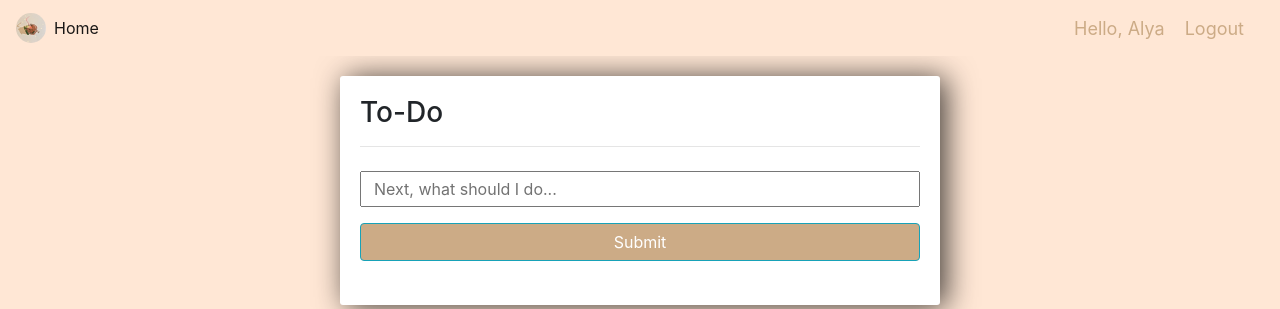
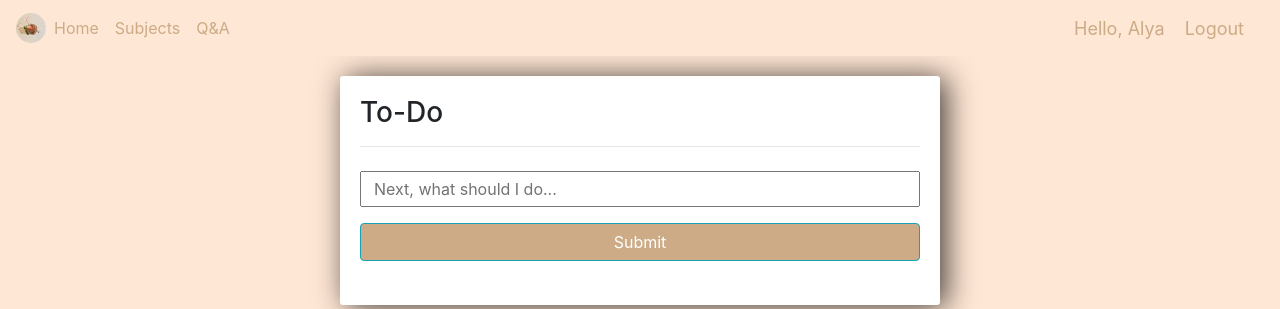
Before and after one commit to alyaafifahazmi/To-do-List-with-Django, a Django app: page / in a window 1280 px wide. Shown: the top 309 px of the page. Run offline with Django 3.2, Linux system fonts and the light colour scheme; a user stored in the database is signed in; data comes from the database, SQL or seed files in the repository; some libraries are stand-ins or nearby versions.

Commit message:
add pages

```diff
--- /dev/null
+++ b/tasks/templates/tasks/forum.html
@@ -0,0 +1 @@
+<h3>This is question and answer page</h3>
--- a/tasks/templates/tasks/list.html
+++ b/tasks/templates/tasks/list.html
@@ -42,36 +42,9 @@
 
 </style>
 
-<!--To style Hello, username-->
-<style>
-  .hello-msg{
-    font-size: 18px;
-    color: #fff;
-    margin-right: 20px;
-    text-transform: capitalize;
-  }
-</style>
+<body>
+  {% include 'tasks/navbar.html' %}
 
-{% load static %}
-
-<!--NavBar-->
-<nav class="navbar navbar-expand-lg navbar-light" style="background-color: #ffe7d5;">
-	<img src="{% static 'images/logo.jpg' %}" class="rounded-circle" width='30' height='30'>
-    <button class="navbar-toggler" type="button" data-toggle="collapse" data-target="#navbarNav" aria-controls="navbarNav" aria-expanded="false" aria-label="Toggle navigation">
-      <span class="navbar-toggler-icon"></span>
-    </button>
-    <div class="collapse navbar-collapse" id="navbarNav">
-      <ul class="navbar-nav">
-        <li class="nav-item active">
-          <a class="nav-link" href="{% url 'list' %}">Home</a>
-        </li>
-      </ul>
-    </div>
-
-    <span class="hello-msg" style='color: #ccab86'>Hello, {{request.user }} </span>
-    <span><a class="hello-msg" href ="{% url 'logout' %}" style='color: #ccab86'>Logout</a></span>
-
-</nav>
 
   <!--Todo list-->
 <div class = 'center-column'>
@@ -99,3 +72,5 @@
             </div>
         {% endfor %}
 </div>
+
+</body>
--- /dev/null
+++ b/tasks/templates/tasks/navbar.html
@@ -0,0 +1,36 @@
+<!--To style Hello, username-->
+<style>
+    .hello-msg{
+      font-size: 18px;
+      color: #fff;
+      margin-right: 20px;
+      text-transform: capitalize;
+    }
+  </style>
+
+  {% load static %}
+
+  <!--NavBar-->
+  <nav class="navbar navbar-expand-lg navbar-light" style="background-color: #ffe7d5;">
+      <img src="{% static 'images/logo.jpg' %}" class="rounded-circle" width='30' height='30'>
+      <button class="navbar-toggler" type="button" data-toggle="collapse" data-target="#navbarNav" aria-controls="navbarNav" aria-expanded="false" aria-label="Toggle navigation">
+        <span class="navbar-toggler-icon"></span>
+      </button>
+      <div class="collapse navbar-collapse" id="navbarNav">
+        <ul class="navbar-nav">
+          <li class="nav-item active">
+            <a class="nav-link" href="{% url 'list' %}" style='color: #ccab86'>Home</a>
+          </li>
+          <li class="nav-item active">
+            <a class="nav-link" href="{% url 'subjects' %}" style='color: #ccab86'>Subjects</a>
+          </li>
+          <li class="nav-item active">
+            <a class="nav-link" href="{% url 'forum' %}" style='color: #ccab86'>Q&A</a>
+          </li>
+        </ul>
+      </div>
+
+      <span class="hello-msg" style='color: #ccab86'>Hello, {{request.user }} </span>
+      <span><a class="hello-msg" href ="{% url 'logout' %}" style='color: #ccab86'>Logout</a></span>
+
+  </nav>
--- /dev/null
+++ b/tasks/templates/tasks/subjects.html
@@ -0,0 +1 @@
+<h3>This is Subjects page</h3>
--- a/tasks/urls.py
+++ b/tasks/urls.py
@@ -11,4 +11,7 @@ urlpatterns = [
     path('login/', views.loginPage, name = 'login'),
     path('logout', views.logoutUser, name = 'logout'),
 
+    path('subjects/', views.subjects, name = 'subjects'),
+    path('forum/', views.forum, name = 'forum'),
+
 ]
--- a/tasks/views.py
+++ b/tasks/views.py
@@ -9,7 +9,6 @@ from django.contrib import messages
 from django.contrib.auth.decorators import login_required
 from django.contrib.auth.models import User
 
-from django.views.generic.list import ListView
 
 # Create your views here.
 
@@ -111,3 +110,16 @@ def deleteTask(request, pk):
     context = {'task':task}
 
     return render(request, 'tasks/delete.html', context)
+
+def subjects(request):
+
+    context = {}
+
+    return HttpResponse('subjects')
+
+
+def forum(request):
+
+    context = {}
+
+    return HttpResponse('forum')
```
